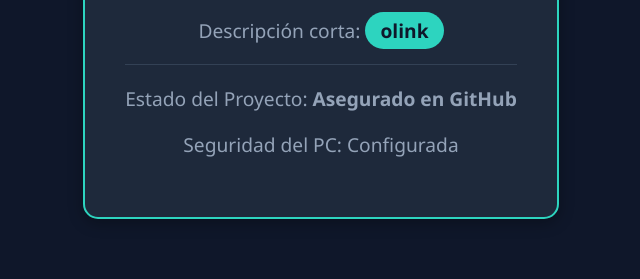
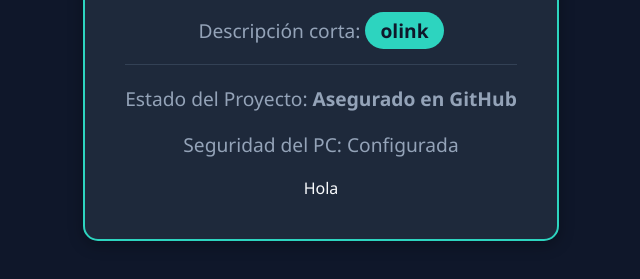
Before and after one commit to cosialtres-byte/oceanlink-web, a plain HTML site: page index.html in a window 1280 px wide. Shown: the part 167-446 px from the top of the page, without its empty margins (319-959 px from the left). Drawn offline with Linux system fonts and the light colour scheme.

Commit message:
Update index.html

```diff
--- a/index.html
+++ b/index.html
@@ -39,6 +39,6 @@
         <hr style="border: 0; border-top: 1px solid #334155; margin: 20px 0;">
         <p>Estado del Proyecto: <strong>Asegurado en GitHub</strong></p>
         <p>Seguridad del PC: Configurada</p>
-    </div>
+    Hola </div>
 </body>
 </html>
```
